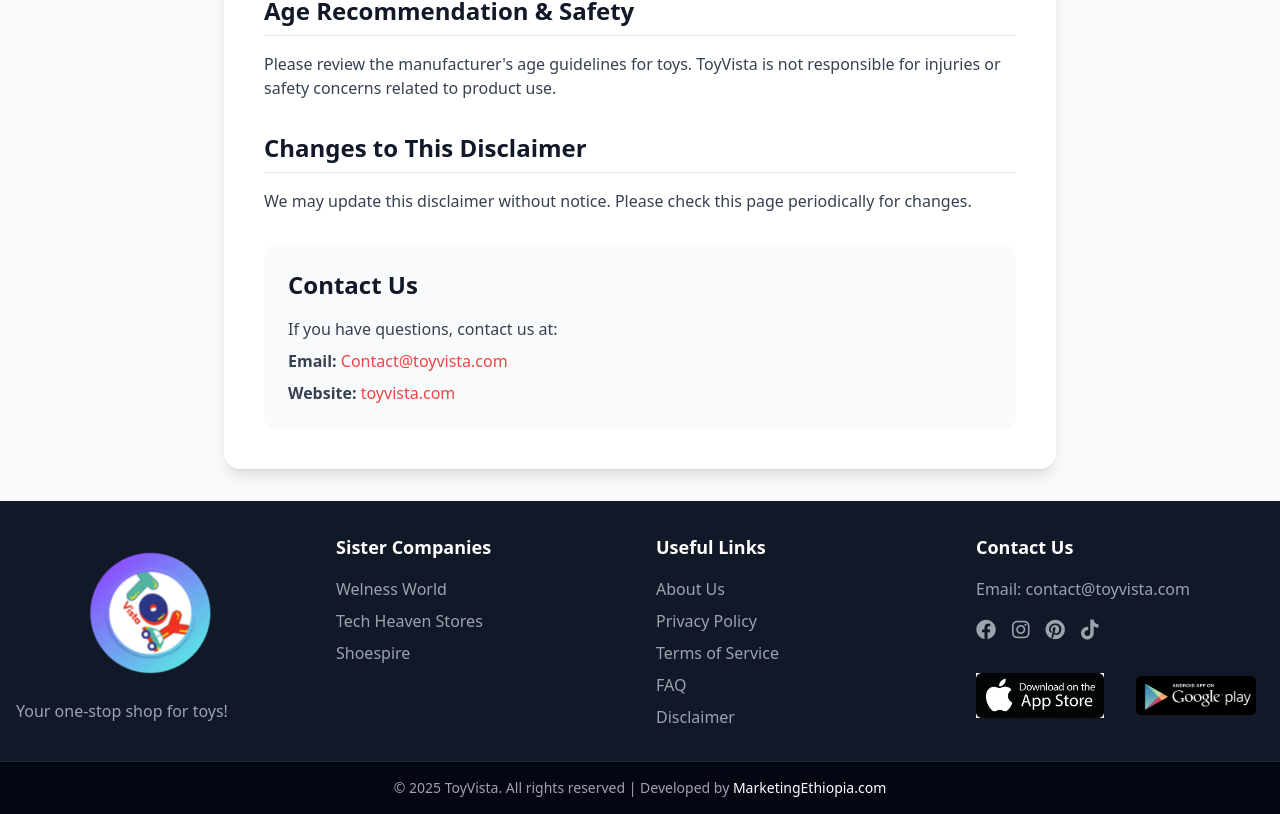
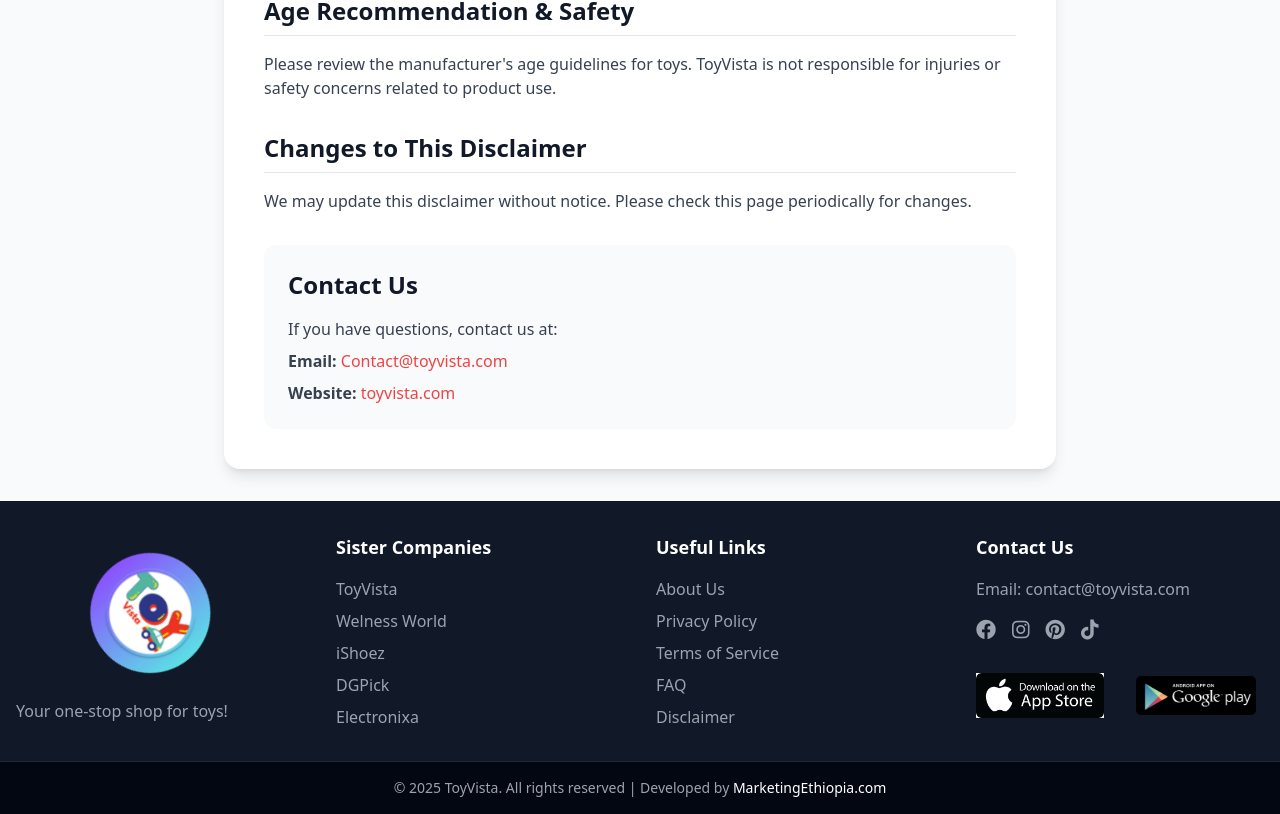
Before and after one commit to Azime12/toyvista, a React (Vite) app: page /disclaimer in a window 1280 px wide. Shown: the part 853-1667 px from the top of the page. Built offline with nearby package versions, Linux system fonts and the light colour scheme.

Commit message:
updated this

```diff
--- a/index.html
+++ b/index.html
@@ -2,7 +2,7 @@
 <html lang="en">
   <head>
     <meta charset="UTF-8" />
-    <!-- <link rel="icon" type="image/svg+xml" href="/images/ictlogo.jpg" /> -->
+    <link rel="icon" type="image/svg+xml" href="/images//logo.webp"/>
 
     <meta name="viewport" content="width=device-width, initial-scale=1.0" />
     <title>oyvista</title>
--- a/src/components/Footer.jsx
+++ b/src/components/Footer.jsx
@@ -18,9 +18,11 @@
   <h4 className="mb-4 text-lg font-semibold text-white">Sister Companies</h4>
   <div className="space-y-2">
     {[
+      { name: 'ToyVista', url: 'https://toyvista.com' },
       { name: 'Welness World', url: 'https://welnessworld.com' },
-                { name: 'Tech Heaven Stores', url: 'https://techheavenstores.com' },
-                { name: 'Shoespire', url: 'https://shoespire.com' }
+      { name: 'iShoez', url: 'https://ishoez.com' },
+      { name: 'DGPick', url: 'https://dgpick.com' },
+      { name: 'Electronixa', url: 'https://electronixa.com' }
     ].map((company) => (
       <a
         key={company.name}
@@ -35,6 +37,7 @@
   </div>
 </div>
 
+
           {/* Useful Links */}
           <div className="useful-links">
             <h4 className="mb-4 text-lg font-semibold text-white">Useful Links</h4>
@@ -44,7 +47,7 @@
                 { name: 'Privacy Policy', url: '/privacy-policy' },
                 { name: 'Terms of Service', url: '/terms-of-service' },
                 { name: 'FAQ', url: '/faq' },
-                { name: 'Disclaimer', url: '/disclaimer' }
+                { name: 'Disclaimer', url: '/disclaimer' },
               ].map((link) => (
                 <a
                   key={link.name}
```
Lines whose indentation alone changed are shown as unchanged.
